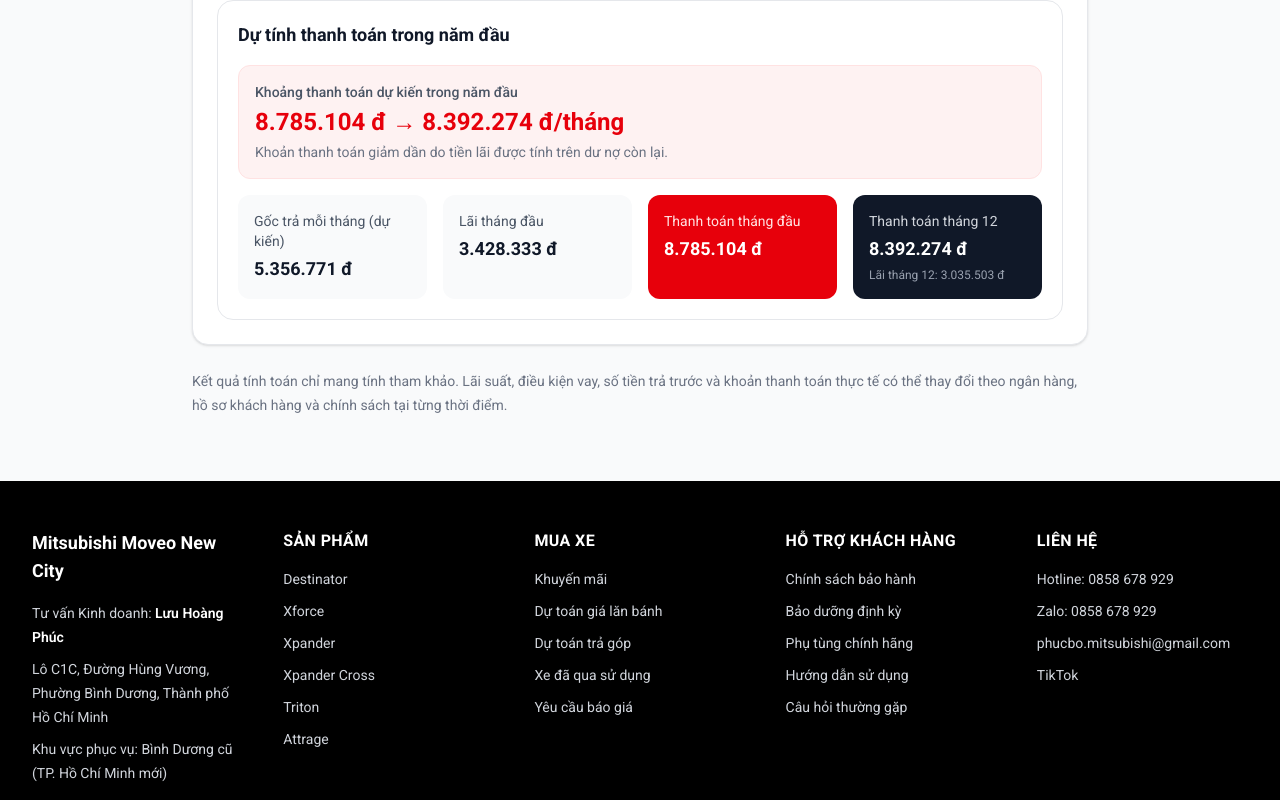
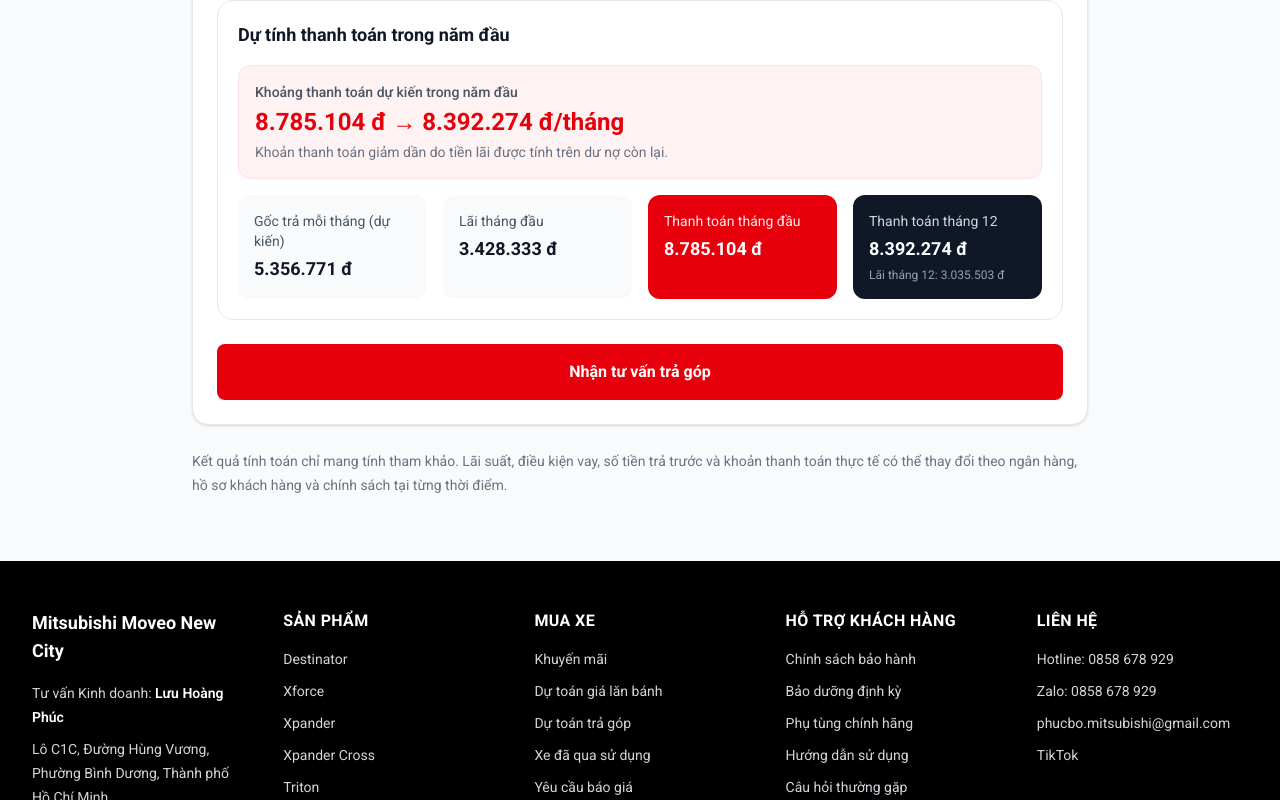
Before and after one commit to phucbomitsubishi-coder/mitsubishi-phuc-sales, a Next.js app: page /du-toan/tra-gop in a window 1280 px wide. Shown: the part 1105-1905 px from the top of the page. Built offline with nearby package versions, Linux system fonts and the light colour scheme.

Commit message:
Hoan thien cong cu tra gop va tu dong chon xe bao gia

```diff
--- a/src/app/du-toan/tra-gop/page.tsx
+++ b/src/app/du-toan/tra-gop/page.tsx
@@ -44,6 +44,7 @@ export default function TraGopPage() {
               số tiền trả trước và khoản thanh toán thực tế có thể thay đổi theo
               ngân hàng, hồ sơ khách hàng và chính sách tại từng thời điểm.
             </p>
+
           </div>
         </section>
       </main>
--- a/src/components/InstallmentCalculator.tsx
+++ b/src/components/InstallmentCalculator.tsx
@@ -308,6 +308,14 @@ onBlur={(event) => {
 </div>
   </div>
 </div>
+<a
+  href={`/?form=tra-gop&car=${encodeURIComponent(
+    selectedCar.id
+  )}&variant=${encodeURIComponent(selectedVariant.name)}#bao-gia`}
+  className="flex w-full items-center justify-center rounded-lg bg-red-600 px-6 py-4 text-base font-bold text-white transition hover:bg-red-700"
+>
+  Nhận tư vấn trả góp
+</a>
     </div>
   );
 }
--- a/src/components/QuoteForm.tsx
+++ b/src/components/QuoteForm.tsx
@@ -14,12 +14,19 @@ useEffect(() => {
   const carFromUrl = params.get("car");
   const variantFromUrl = params.get("variant");
 
-  if (carFromUrl && cars.some((car) => car.name === carFromUrl)) {
-    setSelectedCar(carFromUrl);
+  if (carFromUrl) {
+  const matchedCar = cars.find(
+    (car) => car.id === carFromUrl || car.name === carFromUrl
+  );
+
+  if (matchedCar) {
+    setSelectedCar(matchedCar.name);
+
     if (variantFromUrl) {
-  setSelectedVariant(variantFromUrl);
+      setSelectedVariant(variantFromUrl);
+    }
+  }
 }
-  }
 }, []);
 
   async function handleSubmit(event: FormEvent<HTMLFormElement>) {
```
